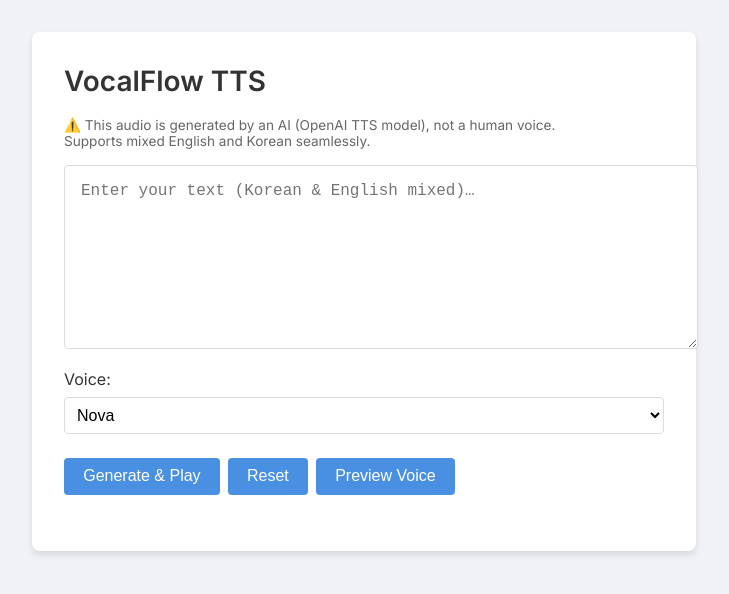
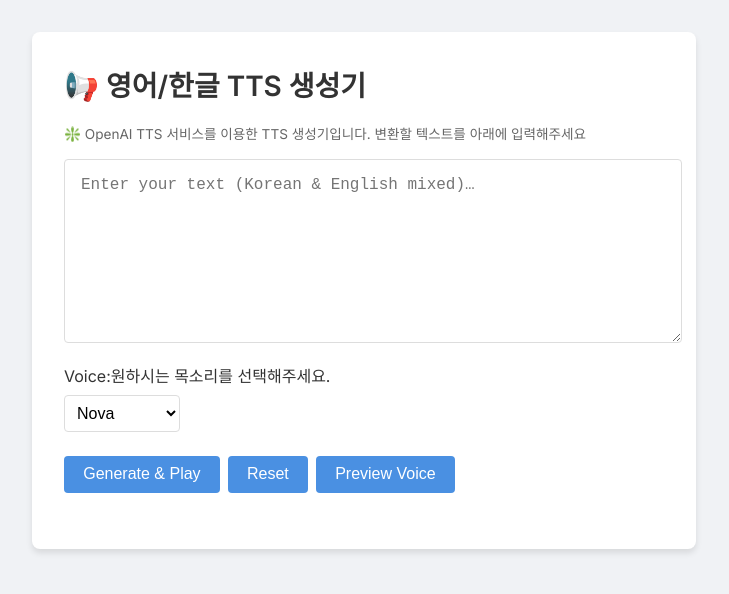
Before and after one commit to sayhyoung/tts-creator, a plain HTML site: page index.html in a window 1280 px wide. Shown: the whole page, without its empty margins (276-1005 px from the left). Drawn offline with Linux system fonts and the light colour scheme.

Commit message:
Update index.html

```diff
--- a/index.html
+++ b/index.html
@@ -2,7 +2,7 @@
 <html lang="en">
 <head>
   <meta charset="UTF-8">
-  <title>VocalFlow TTS (English & Korean)</title>
+  <title>TTS 생성기</title>
   <link href="https://fonts.googleapis.com/css2?family=Inter:wght@400;600&display=swap" rel="stylesheet">
   <style>
     :root {
@@ -43,7 +43,8 @@
       margin-bottom: 1rem;
     }
     textarea {
-      width: 100%;
+      width: calc(100% - 1rem);
+      margin-right: 1rem;
       height: 150px;
       padding: 1rem;
       border: 1px solid #ddd;
@@ -58,7 +59,7 @@
       color: var(--text-color);
     }
     select {
-      width: 100%;
+      width: 13ch;
       padding: 0.5rem;
       margin-top: 0.5rem;
       font-size: 1rem;
@@ -107,16 +108,16 @@
 </head>
 <body>
   <div class="container">
-    <h1>VocalFlow TTS</h1>
+    <h1>📢 영어/한글 TTS 생성기</h1>
 
     <p class="disclaimer">
-      ⚠️ This audio is generated by an AI (OpenAI TTS model), not a human voice.<br>
-      Supports mixed English and Korean seamlessly.
+      ❇️ OpenAI TTS 서비스를 이용한 TTS 생성기입니다. 변환할 텍스트를 아래에 입력해주세요<br>
+
     </p>
 
     <textarea id="text" placeholder="Enter your text (Korean & English mixed)…"></textarea>
 
-    <label for="voice">Voice:</label>
+    <label for="voice">Voice:원하시는 목소리를 선택해주세요.</label>
     <select id="voice">
       <option value="alloy">Alloy</option>
       <option value="ash">Ash</option>
```
